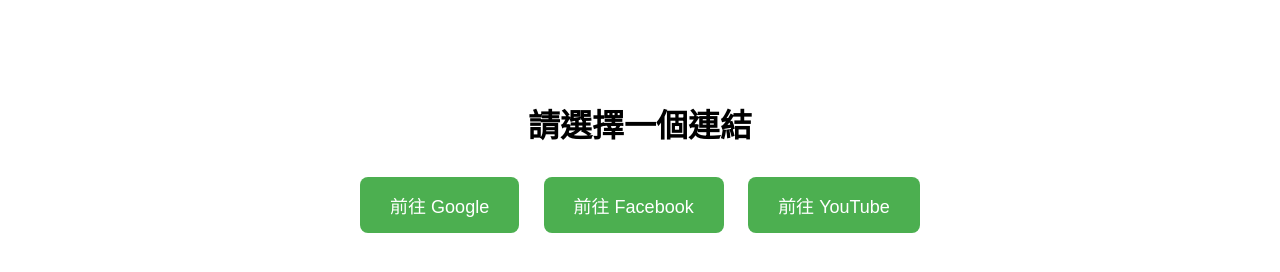
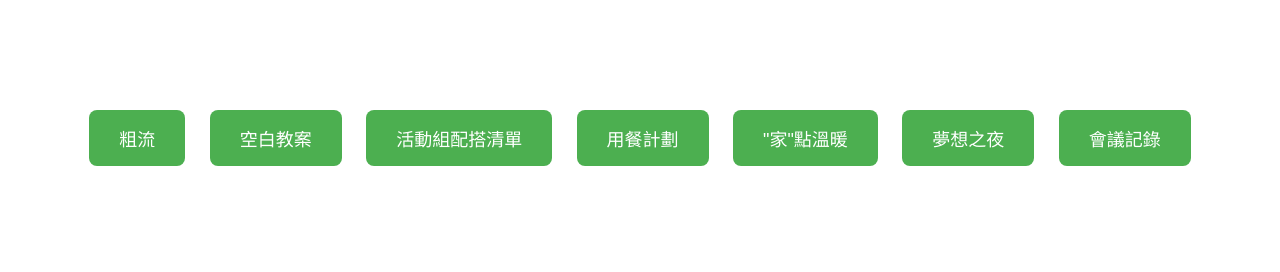
Before and after one commit to Simple0223/ComeCamp, a plain HTML site: page index.html in a window 1280 px wide. Drawn offline with Linux system fonts and the light colour scheme.

Commit message:
Update index.html

```diff
--- a/index.html
+++ b/index.html
@@ -2,7 +2,7 @@
 <html lang="zh-Hant">
 <head>
   <meta charset="UTF-8">
-  <title>三個按鈕範例</title>
+  <title>愛的團隊連結統整處</title>
   <style>
     body {
       font-family: Arial, sans-serif;
@@ -25,12 +25,13 @@
   </style>
 </head>
 <body>
-
-  <h1>請選擇一個連結</h1>
-
-  <button onclick="window.location.href='https://www.google.com'">前往 Google</button>
-  <button onclick="window.location.href='https://www.facebook.com'">前往 Facebook</button>
-  <button onclick="window.location.href='https://www.youtube.com'">前往 YouTube</button>
+  <button onclick="window.location.href='https://docs.google.com/spreadsheets/d/1SeKj3trHEfmXIeGiNPoiV35IblSiQif_EVJeSuVDEPg/edit?gid=595160726#gid=595160726'">粗流</button>
+  <button onclick="window.location.href='https://docs.google.com/spreadsheets/d/1xGshxZ0DRpcPPew9a94kPA3f1amn5HsmfQS443E-vMU/edit?gid=816969129#gid=816969129'">空白教案</button>
+  <button onclick="window.location.href='https://docs.google.com/spreadsheets/d/1sehT8vNLqV0zzE2aTpNNRamaA3JPvMns2skp-5X2oNY/edit?gid=0#gid=0'">活動組配搭清單</button>
+  <button onclick="window.location.href='https://docs.google.com/spreadsheets/d/1kV3Y9A0RwaLZS3-qnyMhzkeU6hOIusIp0mJ4Nlg4Eds/edit?gid=816969129#gid=816969129'">用餐計劃</button>
+  <button onclick="window.location.href='https://docs.google.com/spreadsheets/d/1DTcRrt4XAO1IZ9-TIyWfsxxWafQhWFJW5xMLGD1xzzI/edit?gid=816969129#gid=816969129'">"家"點溫暖</button>
+  <button onclick="window.location.href='https://docs.google.com/spreadsheets/d/1bf1nXGLInCUQGs_RzjLvXAnphcWRdHp2COKJcyp2lnw/edit?gid=0#gid=0'">夢想之夜</button>
+  <button onclick="window.location.href='https://docs.google.com/spreadsheets/d/1GIzmL7nJ-tUvz0EZH_ScbNV0puOnIMB5EtB0_Nu9qPQ/edit?gid=0#gid=0'">會議記錄</button>
 
 </body>
 </html>
```
